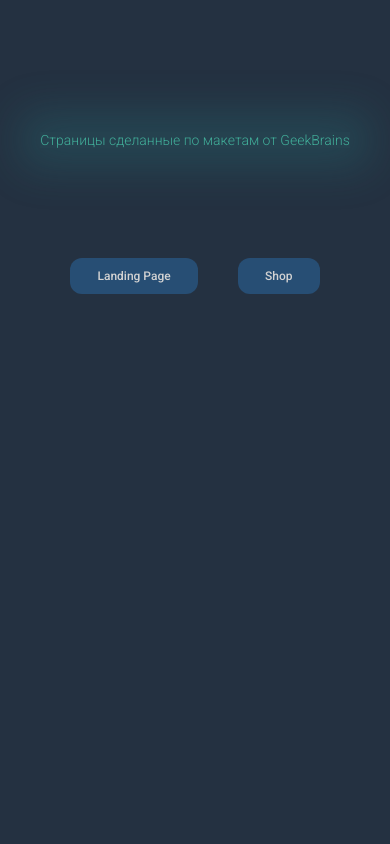
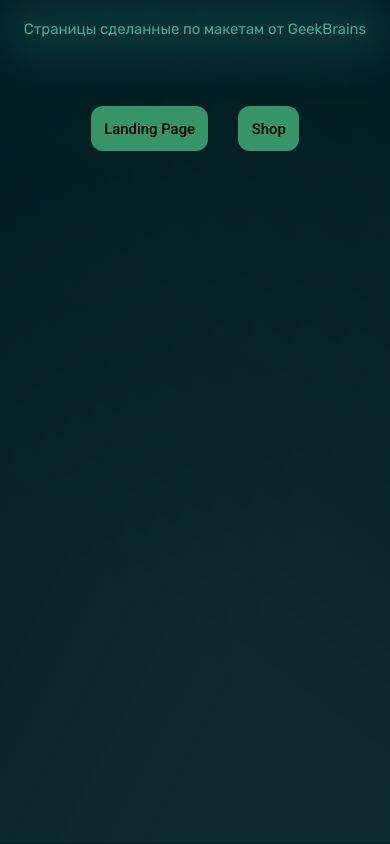
Before and after one commit to cyberdzot/cyberdzot.github.io, a plain HTML site: page index.html in a window 390 px wide. Drawn offline with Linux system fonts and the light colour scheme.

Commit message:
Changing the design on the main page

```diff
--- a/css/style.css
+++ b/css/style.css
@@ -1,77 +1,84 @@
+/**
+ * ----------------------------------------
+ * animation text-focus-in
+ * ----------------------------------------
+ */
+@keyframes text-focus-in {
+  0% {
+    filter: blur(12px);
+    opacity: 0;
+  }
+  100% {
+    filter: blur(0px);
+    opacity: 1;
+  }
+}
 body {
-  background-color: rgb(36, 49, 65);
+  height: 98vh;
+  background: linear-gradient(217deg, #001d20, rgba(0, 29, 32, 0.9058823529) 70.71%), linear-gradient(117deg, #001d20, rgba(0, 29, 32, 0.3960784314) 70.71%);
+  animation: text-focus-in 0.5s cubic-bezier(0.55, 0.085, 0.68, 0.53) 1s both;
+}
+
+dialog {
+  background: linear-gradient(180deg, rgba(83, 203, 240, 0.5019607843) -41.9%, rgba(2, 1, 1, 0.7019607843) 260.24%);
+}
+
+dialog::backdrop {
+  background: rgba(0, 0, 0, 0.192);
+  -webkit-backdrop-filter: blur(4px);
+          backdrop-filter: blur(4px);
 }
 
 .body-fix {
   display: flex;
   align-items: center;
-  justify-content: center;
+  justify-content: flex-start;
   flex-direction: column;
   height: 400px;
-  gap: 50px;
+  gap: 10%;
 }
 
 .head {
-  font-family: "Roboto", sans-serif;
+  font-family: "Rubik", sans-serif;
+  font-optical-sizing: auto;
+  font-weight: 400;
+  font-style: normal;
   color: rgb(65, 173, 153);
   /* offset-x | offset-y | blur-radius | spread-radius | color */
   box-shadow: 0 0 44px 20px rgba(41, 154, 156, 0.2);
-  background-color: rgba(41, 154, 156, 0.152);
-  font-size: 28px;
+  background-color: rgba(41, 154, 156, 0.1529411765);
+  font-size: clamp(0.5rem, 3vw + 0.2rem, 2rem);
   font-weight: 300;
-  margin-bottom: 60px;
 }
 
 .buttons {
+  margin-top: 4vw;
   display: flex;
   flex-wrap: wrap;
-  gap: 40px;
+  gap: 30px;
 }
 
-.link {
-  color: #d2d2d2;
+.effect-links {
+  color: #000000;
   font-family: "Roboto", sans-serif;
-  font-size: 14px;
+  font-size: clamp(0.4rem, 3vw + 0.2rem, 1rem);
   font-weight: 500;
   font-style: normal;
   line-height: normal;
   text-decoration: none;
   border-radius: 12px;
-  background-color: #274e74;
-  padding: 1rem 2rem;
-  transition: all 0.3s;
+  padding: clamp(0.3rem, 3vw + 0.1rem, 0.9rem) clamp(0.5rem, 3vw + 0.1rem, 1.8rem);
+  border-color: #369468;
+  box-shadow: 0 0 40px 40px #369468 inset, 0 0 0 0 #369468;
+  transition: all 150ms ease-in-out;
+  border: none;
+  cursor: pointer;
 }
 
-.link:hover {
-  background-color: rgb(65, 173, 153);
-  color: #000000;
-  box-shadow: 0 0 44px 20px rgba(41, 154, 156, 0.2);
-}
-
-@media (min-width: 551px) and (max-width: 650px) {
-  .head {
-    font-size: 24px;
-  }
-  .link {
-    font-size: 12px;
-    padding: 0.8rem 1.8rem;
-  }
-}
-@media (min-width: 423px) and (max-width: 550.98px) {
-  .head {
-    font-size: 18px;
-  }
-  .link {
-    font-size: 12px;
-    padding: 0.8rem 1.8rem;
-  }
-}
-@media (max-width: 422.98px) {
-  .head {
-    font-size: 14px;
-  }
-  .link {
-    font-size: 12px;
-    padding: 0.7rem 1.7rem;
+@media (hover: hover) {
+  .effect-links:hover {
+    color: #369468;
+    background-color: rgba(0, 0, 0, 0);
+    box-shadow: 0 0 10px 0 #369468 inset, 0 0 10px 4px #369468;
   }
 }/*# sourceMappingURL=style.css.map */
--- a/index.html
+++ b/index.html
@@ -12,6 +12,7 @@
     <link rel="preconnect" href="https://fonts.gstatic.com" crossorigin>
     <link href="https://fonts.googleapis.com/css2?family=Roboto:ital,wght@0,300;0,500;1,300&display=swap"
         rel="stylesheet">
+    <link href="https://fonts.googleapis.com/css2?family=Rubik:ital@0;1&display=swap" rel="stylesheet">
 
     <!-- css -->
     <link rel="stylesheet" href="./css/style.css">
@@ -19,13 +20,21 @@
 
 
 <body>
-	<div class="body-fix">
+    <section class="body-fix">
         <h1 class="head">Страницы сделанные по макетам от GeekBrains</h1>
-		<div class="buttons">
-			<a class="link" href="./landing_page/index.html">Landing Page</a>
-			<a class="link" href="./shop/index.html">Shop</a>
-		</div>
-	</div>
+        <nav class="buttons">
+            <a class="effect-links" href="./landing_page/index.html">Landing Page</a>
+            <a class="effect-links" href="./shop/index.html">Shop</a>
+        </nav>
+
+        <!-- <button class="effect-links" onclick="popup.showModal()">Тык</button>
+        <dialog id="popup">
+            <form method="dialog">
+                <p>Ла ла ла</p>
+                <button>Ok</button>
+            </form>
+        </dialog> -->
+    </section>
 </body>
 
 </html>
--- a/landing_page/style.css
+++ b/landing_page/style.css
@@ -124,7 +124,7 @@
 body {
     /* цвет фона для всей web-страницы */
     background-color: #020A18;
-    animation: text-focus-in 0.5s cubic-bezier(0.550, 0.085, 0.680, 0.530) 0.3s both;
+    animation: text-focus-in 0.5s cubic-bezier(0.550, 0.085, 0.680, 0.530) 1s both;
 }
 
 .top {
```
Lines whose indentation alone changed are shown as unchanged.
